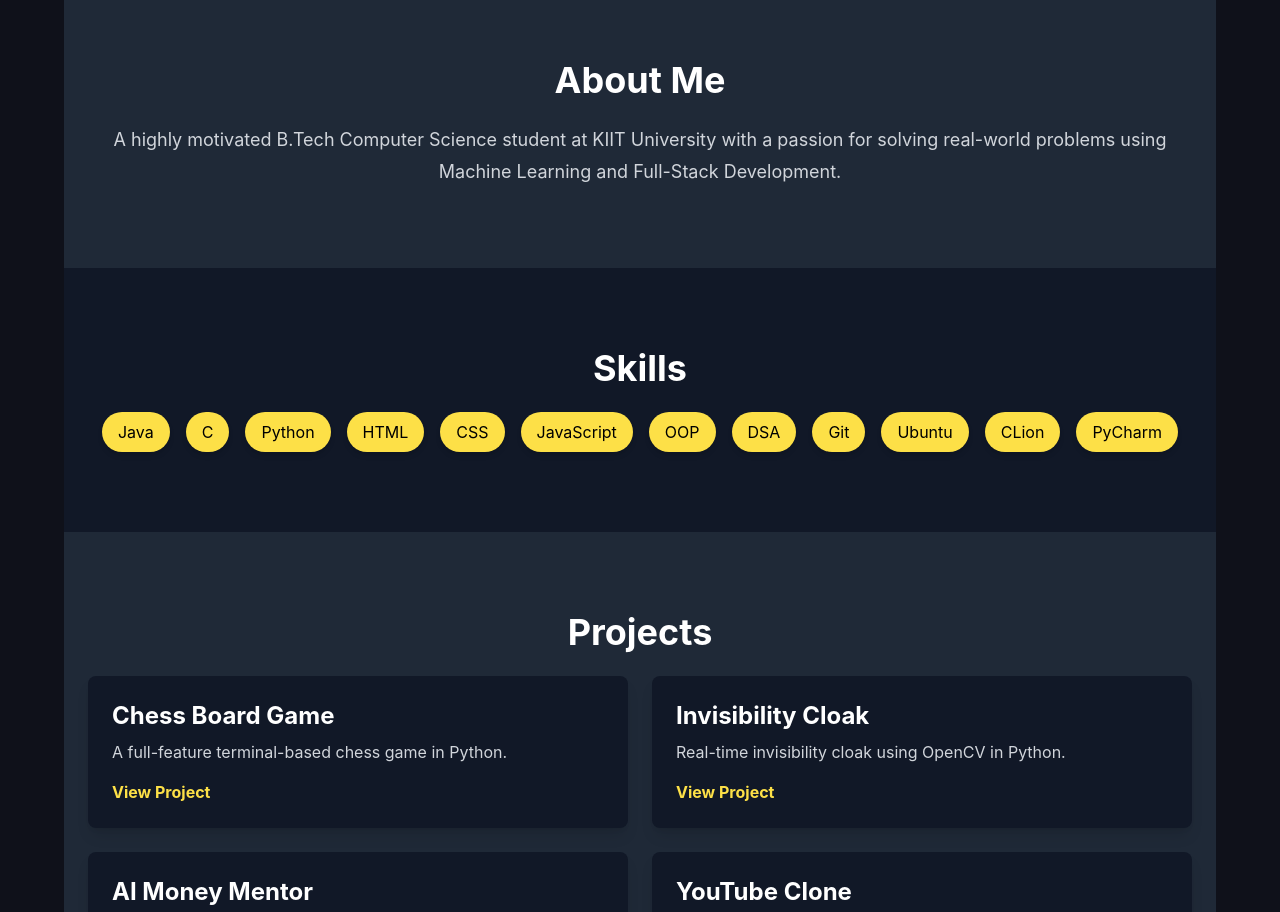
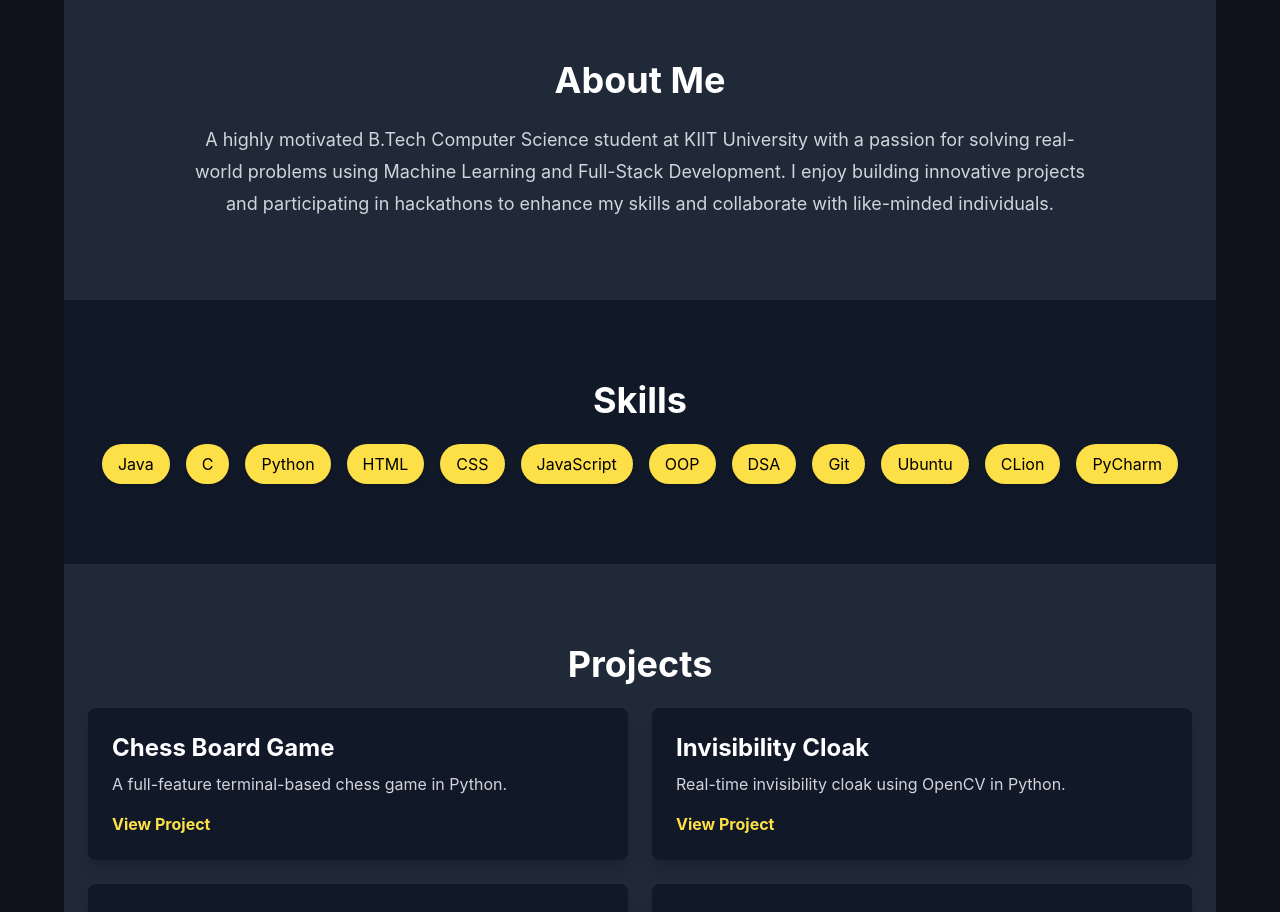
Before and after one commit to GSWAYAM9/portfolio2, a Next.js app: page / in a window 1280 px wide. Shown: the part 820-1732 px from the top of the page. Built offline with nearby package versions, Linux system fonts and the light colour scheme.

Commit message:
Update About.js

```diff
--- a/components/About.js
+++ b/components/About.js
@@ -1,8 +1,9 @@
 const About = () => (
   <section id="about" className="py-20 px-6 max-w-6xl mx-auto bg-gray-800 text-white" data-aos="fade-up">
     <h2 className="text-4xl font-bold mb-6 text-center">About Me</h2>
-    <p className="text-lg leading-8 text-gray-300 text-center">
+    <p className="text-lg leading-8 text-gray-300 text-center max-w-4xl mx-auto">
       A highly motivated B.Tech Computer Science student at KIIT University with a passion for solving real-world problems using Machine Learning and Full-Stack Development.
+      I enjoy building innovative projects and participating in hackathons to enhance my skills and collaborate with like-minded individuals.
     </p>
   </section>
 );
```
